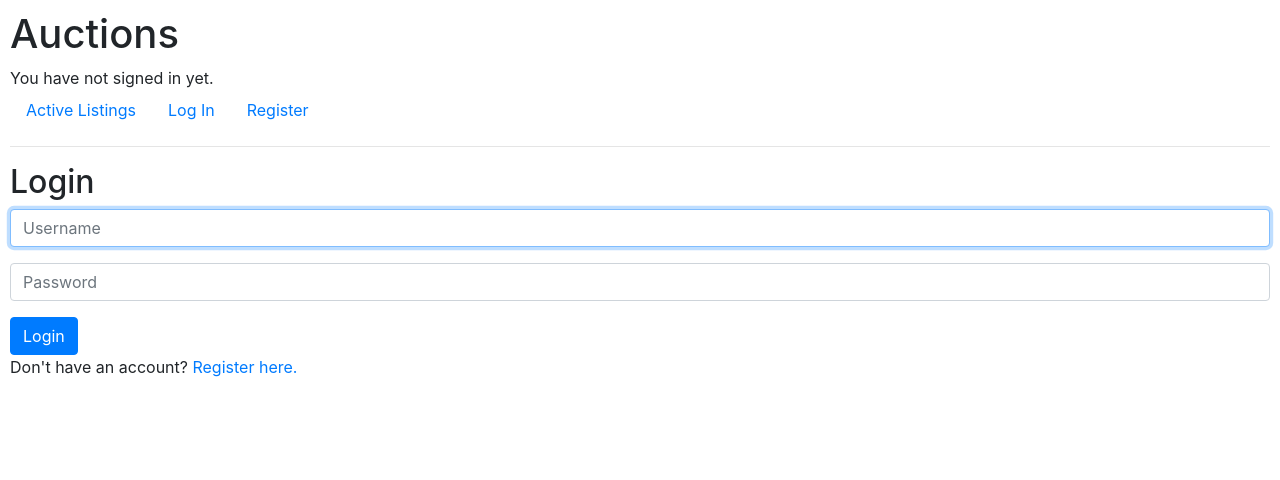
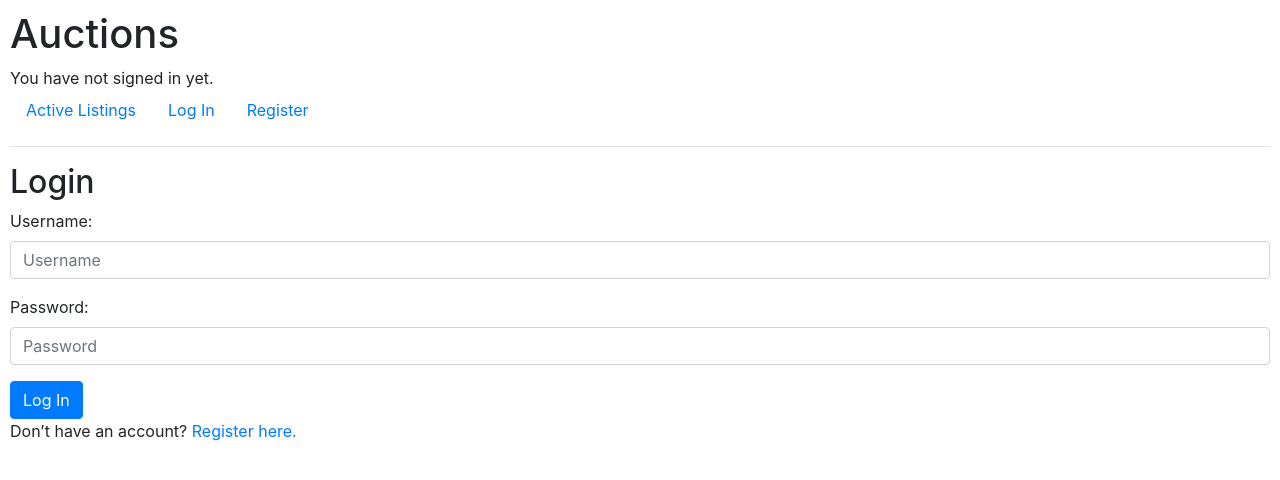
Before and after one commit to iygeal/e-commerce-auctions, a Django app: page /login in a window 1280 px wide. Shown: the top 480 px of the page. Run offline with Django 3.2, Linux system fonts and the light colour scheme; some libraries are stand-ins or nearby versions.

Commit message:
Modified login view function and template to use Django form created in auctions/forms.py

```diff
--- a/auctions/forms.py
+++ b/auctions/forms.py
@@ -18,3 +18,13 @@ class RegisterForm(forms.ModelForm):
 
         if password and confirm_password and password != confirm_password:
             raise ValidationError("Passwords do not match.")
+
+
+class LoginForm(forms.Form):
+    username = forms.CharField(
+        max_length=150,
+        widget=forms.TextInput(attrs={"placeholder": "Username"})
+    )
+    password = forms.CharField(
+        widget=forms.PasswordInput(attrs={"placeholder": "Password"})
+    )
--- a/auctions/templates/auctions/login.html
+++ b/auctions/templates/auctions/login.html
@@ -1,24 +1,24 @@
 {% extends "auctions/layout.html" %}
+{% load widget_tweaks %}
 
 {% block body %}
-
     <h2>Login</h2>
-
-    {% if message %}
-        <div>{{ message }}</div>
-    {% endif %}
 
     <form action="{% url 'login' %}" method="post">
         {% csrf_token %}
-        <div class="form-group">
-            <input autofocus class="form-control" type="text" name="username" placeholder="Username">
-        </div>
-        <div class="form-group">
-            <input class="form-control" type="password" name="password" placeholder="Password">
-        </div>
-        <input class="btn btn-primary" type="submit" value="Login">
+        {% for field in form %}
+            <div class="form-group">
+                {{ field.label_tag }}
+                {{ field|add_class:"form-control" }}
+                {% if field.errors %}
+                    <div class="text-danger small">
+                        {{ field.errors|striptags }}
+                    </div>
+                {% endif %}
+            </div>
+        {% endfor %}
+        <button class="btn btn-primary" type="submit">Log In</button>
     </form>
 
-    Don't have an account? <a href="{% url 'register' %}">Register here.</a>
-
+    <p>Don’t have an account? <a href="{% url 'register' %}">Register here.</a></p>
 {% endblock %}
--- a/auctions/views.py
+++ b/auctions/views.py
@@ -1,3 +1,4 @@
+from .forms import LoginForm
 from django.contrib.auth import authenticate, login, logout
 from django.db import IntegrityError
 from django.http import HttpResponse, HttpResponseRedirect
@@ -7,6 +8,7 @@ from django.urls import reverse
 from .models import User
 
 from .forms import RegisterForm
+from .forms import LoginForm
 
 
 def index(request):
@@ -15,22 +17,22 @@ def index(request):
 
 def login_view(request):
     if request.method == "POST":
+        form = LoginForm(request.POST)
+        if form.is_valid():
+            username = form.cleaned_data["username"]
+            password = form.cleaned_data["password"]
+            user = authenticate(request, username=username, password=password)
+            if user is not None:
+                login(request, user)
+                return redirect("index")
+            else:
+                form.add_error(None, "Invalid username or password.")
+    else:
+        form = LoginForm()
 
-        # Attempt to sign user in
-        username = request.POST["username"]
-        password = request.POST["password"]
-        user = authenticate(request, username=username, password=password)
-
-        # Check if authentication successful
-        if user is not None:
-            login(request, user)
-            return HttpResponseRedirect(reverse("index"))
-        else:
-            return render(request, "auctions/login.html", {
-                "message": "Invalid username and/or password."
-            })
-    else:
-        return render(request, "auctions/login.html")
+    return render(request, "auctions/login.html", {
+        "form": form
+    })
 
 
 def logout_view(request):
```
